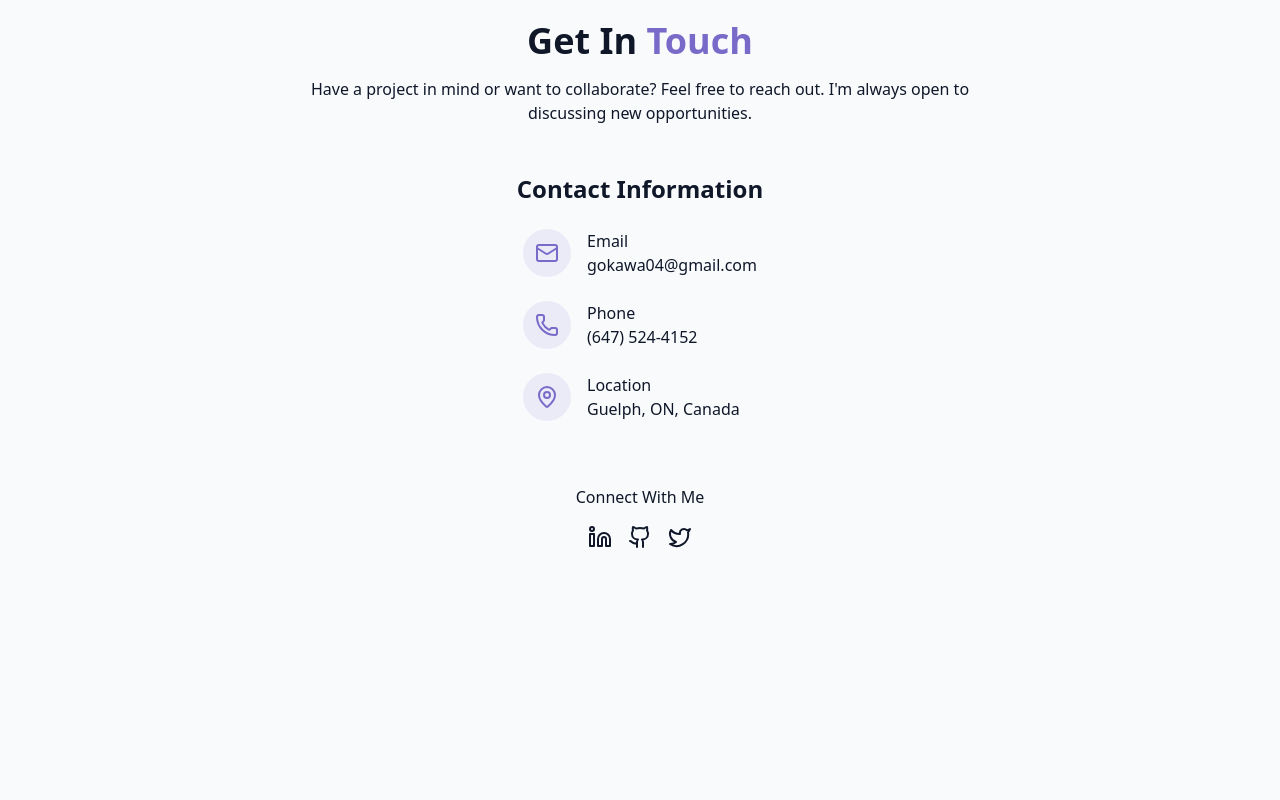
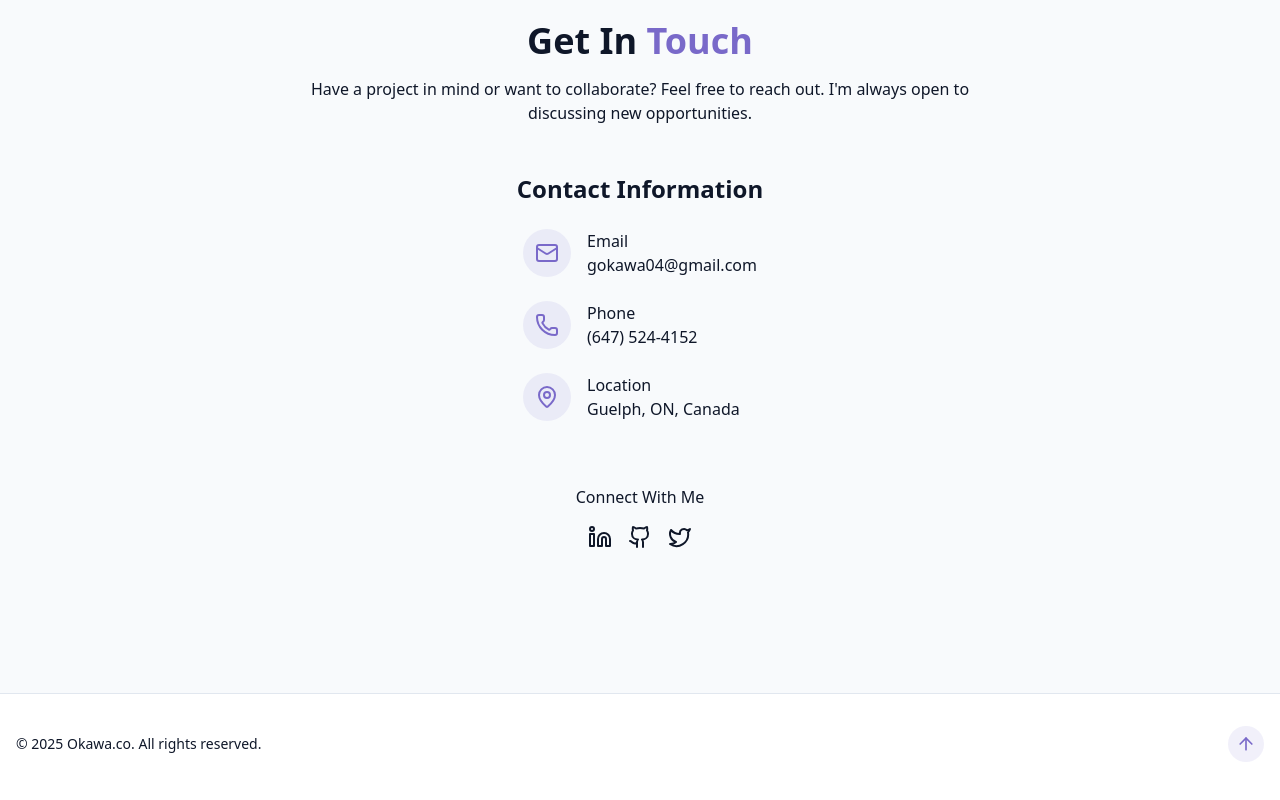
Before and after one commit to GrantOkawa/personal-portfolio, a React (Vite) app: page / in a window 1280 px wide. Shown: the part 4439-5239 px from the top of the page. Before the commit the page ends 5084 px from the top, so only its background shows below. Built offline with nearby package versions, Linux system fonts and the light colour scheme.

Commit message:
Added footer

```diff
--- /dev/null
+++ b/src/components/Footer.jsx
@@ -0,0 +1,19 @@
+import { ArrowUp } from "lucide-react";
+
+export const Footer = () => {
+    return (
+        <footer className="py-12 px-4 bg-card relative border-t border-border mt-12 pt-8 flex flex-wrap justify-between items-center">
+            {" "}
+            <p className="text-sm text-muted-foreground">
+                {" "}
+                &copy; {new Date().getFullYear()} Okawa.co. All rights reserved.
+            </p>
+            <a
+                href="#hero"
+                className="p-2 rounded-full bg-primary/10 hover:bg-primary/20 text-primary transition-colors"
+            >
+                <ArrowUp size={20} />
+            </a>
+        </footer>
+    );
+};
--- a/src/pages/Home.jsx
+++ b/src/pages/Home.jsx
@@ -6,6 +6,7 @@
 import { SkillsSection } from "../components/SkillsSection";
 import { ProjectsSection } from "../components/ProjectsSection";
 import { ContactSection } from "../components/ContactSection";
+import { Footer } from "../components/Footer";
 
 export const Home = () => {
     return (
@@ -29,6 +30,7 @@
             </main>
 
             {/* Footer */}
+            <Footer />
         </div>
     );
 };
```
